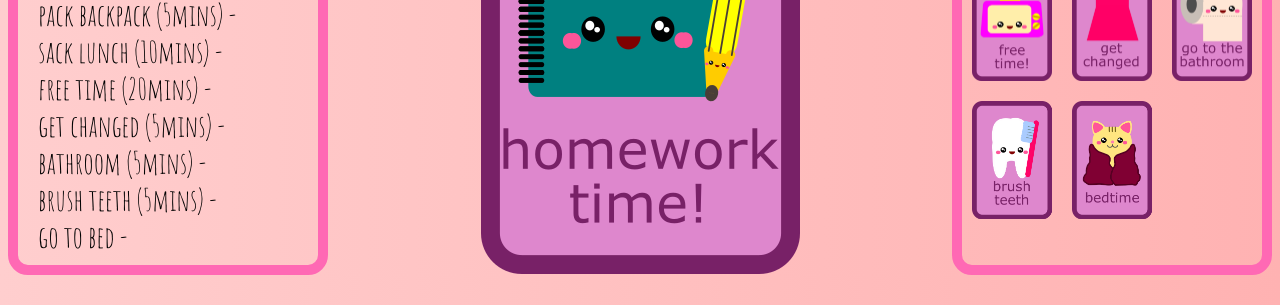
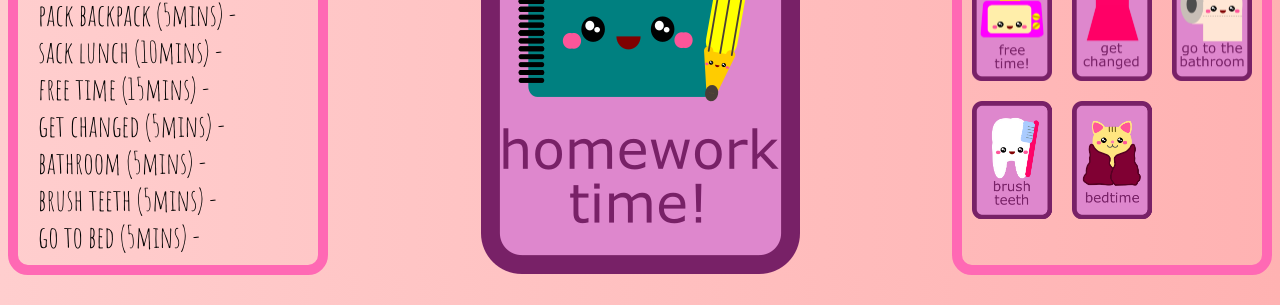
Before and after one commit to threadkind/schedule, a plain HTML site: page index.html in a window 1280 px wide. Shown: the part 278-583 px from the top of the page. Drawn offline with nearby package versions, Linux system fonts and the light colour scheme.

Commit message:
added some commenting and fixed the timing on the left sidebar

```diff
--- a/index.html
+++ b/index.html
@@ -31,11 +31,11 @@
 	  	<li>homework (15mins) - <span class="timeCalc"></span></li>
 	  	<li>pack backpack (5mins) - <span class="timeCalc"></span></li>
 	  	<li>sack lunch (10mins) - <span class="timeCalc"></span></li>
-	  	<li>free time (20mins) - <span class="timeCalc"></span></li>
+	  	<li>free time (15mins) - <span class="timeCalc"></span></li>
 	  	<li>get changed (5mins) - <span class="timeCalc"></span></li>
 	  	<li>bathroom (5mins) - <span class="timeCalc"></span></li>
 	  	<li>brush teeth (5mins) - <span class="timeCalc"></span></li>
-	  	<li>go to bed - <span class="timeCalc"></span></li>
+	  	<li>go to bed (5mins) - <span class="timeCalc"></span></li>
 	  </ul>
 
   	</div>
```
Also changed, not shown: scripts.js (+4 -4 lines).
